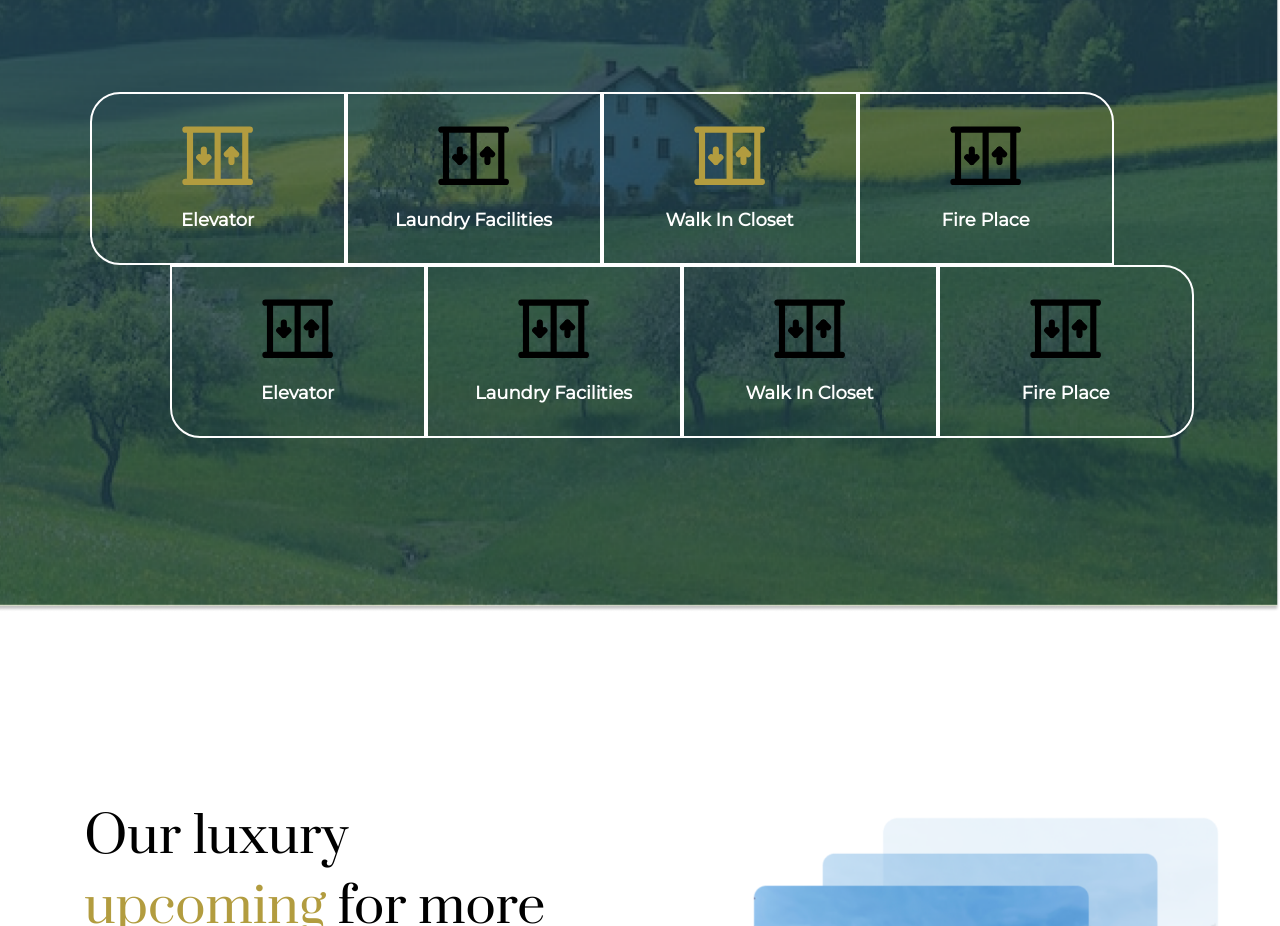
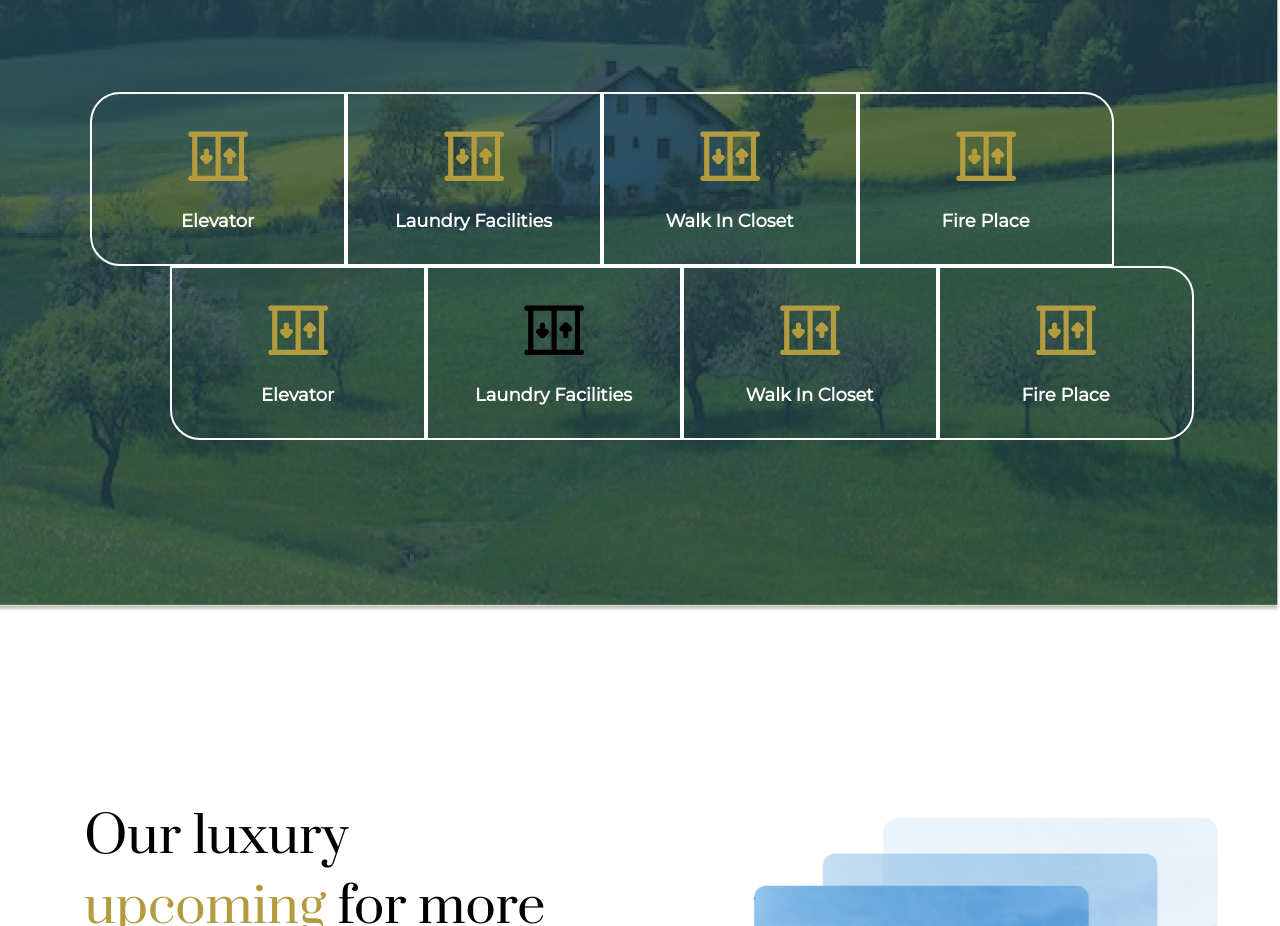
Before and after one commit to mbilalkhalidofficial/Oakland-greens, a React (Vite) app: page / in a window 1280 px wide. Shown: the part 3320-4246 px from the top of the page. Built offline with nearby package versions, Linux system fonts and the light colour scheme.

Commit message:
farm house feather

```diff
--- a/src/components/FarmHouseFeaturesSection.jsx
+++ b/src/components/FarmHouseFeaturesSection.jsx
@@ -14,8 +14,8 @@ export function FarmHouseFeaturesSection() {
             <div className="farm__house__content__one">
               <div className="farm__house__content__one__svg">
                 <svg
-                  width="71"
-                  height="59"
+                  width="60"
+                  height="60"
                   viewBox="0 0 71 59"
                   fill="none"
                   xmlns="http://www.w3.org/2000/svg"
@@ -41,8 +41,8 @@ export function FarmHouseFeaturesSection() {
             <div className="farm__house__content__two">
               <div className="farm__house__content__one__svg">
                 <svg
-                  width="71"
-                  height="59"
+                  width="60"
+                  height="60"
                   viewBox="0 0 71 59"
                   fill="none"
                   xmlns="http://www.w3.org/2000/svg"
@@ -70,8 +70,8 @@ export function FarmHouseFeaturesSection() {
             <div className="farm__house__content__three">
               <div className="farm__house__content__one__svg">
                 <svg
-                  width="71"
-                  height="59"
+                  width="60"
+                  height="60"
                   viewBox="0 0 71 59"
                   fill="none"
                   xmlns="http://www.w3.org/2000/svg"
@@ -99,8 +99,8 @@ export function FarmHouseFeaturesSection() {
             <div className="farm__house__content__four">
               <div className="farm__house__content__one__svg">
                 <svg
-                  width="71"
-                  height="59"
+                  width="60"
+                  height="60"
                   viewBox="0 0 71 59"
                   fill="none"
                   xmlns="http://www.w3.org/2000/svg"
@@ -130,8 +130,8 @@ export function FarmHouseFeaturesSection() {
             <div className="farm__house__content__five">
               <div className="farm__house__content__one__svg">
                 <svg
-                  width="71"
-                  height="59"
+                  width="60"
+                  height="60"
                   viewBox="0 0 71 59"
                   fill="none"
                   xmlns="http://www.w3.org/2000/svg"
@@ -157,8 +157,8 @@ export function FarmHouseFeaturesSection() {
             <div className="farm__house__content__six">
               <div className="farm__house__content__one__svg">
                 <svg
-                  width="71"
-                  height="59"
+                  width="60"
+                  height="60"
                   viewBox="0 0 71 59"
                   fill="none"
                   xmlns="http://www.w3.org/2000/svg"
@@ -186,8 +186,8 @@ export function FarmHouseFeaturesSection() {
             <div className="farm__house__content__seven">
               <div className="farm__house__content__one__svg">
                 <svg
-                  width="71"
-                  height="59"
+                  width="60"
+                  height="60"
                   viewBox="0 0 71 59"
                   fill="none"
                   xmlns="http://www.w3.org/2000/svg"
@@ -215,8 +215,8 @@ export function FarmHouseFeaturesSection() {
             <div className="farm__house__content__eight">
               <div className="farm__house__content__one__svg">
                 <svg
-                  width="71"
-                  height="59"
+                  width="60"
+                  height="60"
                   viewBox="0 0 71 59"
                   fill="none"
                   xmlns="http://www.w3.org/2000/svg"
--- a/src/styles/global.scss
+++ b/src/styles/global.scss
@@ -1001,6 +1001,43 @@ figure {
 .farm__house__content__one:hover .farm__house__content__one__svg {
   color: white;
 }
+.farm__house__content__two .farm__house__content__one__svg {
+  color: #b29c3f;
+}
+.farm__house__content__two:hover .farm__house__content__one__svg {
+  color: white;
+}
+.farm__house__content__four .farm__house__content__one__svg {
+  color: #b29c3f;
+}
+.farm__house__content__four:hover .farm__house__content__one__svg {
+  color: white;
+}
+.farm__house__content__five .farm__house__content__one__svg {
+  color: #b29c3f;
+}
+.farm__house__content__five:hover .farm__house__content__one__svg {
+  color: white;
+}
+.farm__house__content__six.farm__house__content__one__svg {
+  color: #b29c3f;
+}
+.farm__house__content__six:hover .farm__house__content__one__svg {
+  color: white;
+}
+.farm__house__content__seven .farm__house__content__one__svg {
+  color: #b29c3f;
+}
+.farm__house__content__seven:hover .farm__house__content__one__svg {
+  color: white;
+}
+.farm__house__content__eight .farm__house__content__one__svg {
+  color: #b29c3f;
+}
+.farm__house__content__eight:hover .farm__house__content__one__svg {
+  color: white;
+}
+
 .farm__house__content__two {
   width: 20%;
   border: #fff 2px solid;
@@ -1081,22 +1118,19 @@ figure {
 .farm__house__content__three:hover .farm__house__content__one__svg {
   color: white;
 }
+
 .farm__house__content__four:hover {
   background-color: #b29c3f;
   border: #b29c3f 2px solid;
   transition: all 0.3s ease-in-out;
 }
-.farm__house__content__four:hover .farm__house__content__one__svg svg {
-  fill: white;
-}
+
 .farm__house__content__five:hover {
   background-color: #b29c3f;
   transition: all 0.3s ease-in-out;
   border: #b29c3f 2px solid;
 }
-.farm__house__content__five:hover .farm__house__content__one__svg svg {
-  fill: #fff;
-}
+
 .farm__house__content__six:hover {
   background-color: #b29c3f;
   transition: all 0.3s ease-in-out;
@@ -1110,18 +1144,13 @@ figure {
   border: #b29c3f 2px solid;
   transition: all 0.3s ease-in-out;
 }
-.farm__house__content__seven:hover .farm__house__content__one__svg svg {
-  fill: #fff;
-}
+
 .farm__house__content__eight:hover {
   background-color: #b29c3f;
   transition: all 0.3s ease-in-out;
   border: #b29c3f 2px solid;
 }
-.farm__house__content__eight:hover .farm__house__content__one__svg svg {
-  fill: #fff;
-  transition: all 0.3s ease-in-out;
-}
+//
 .Footer {
   width: 100%;
   margin: 0 auto;
```
